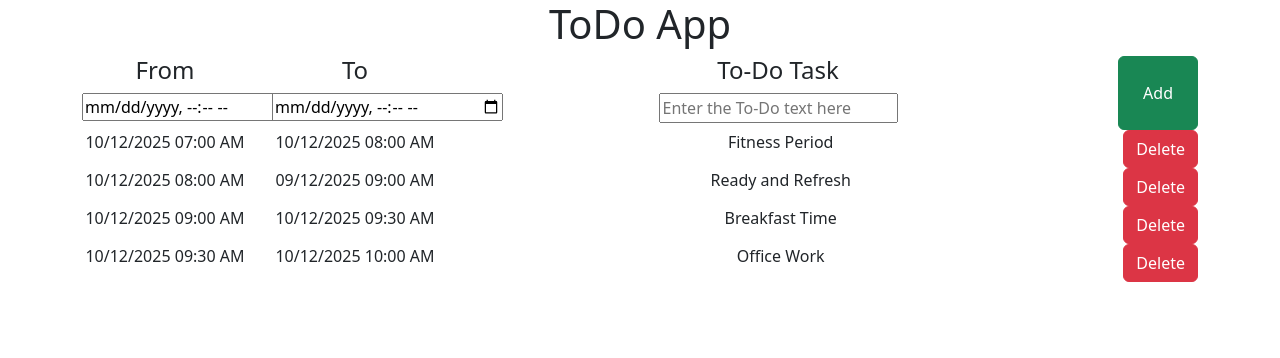
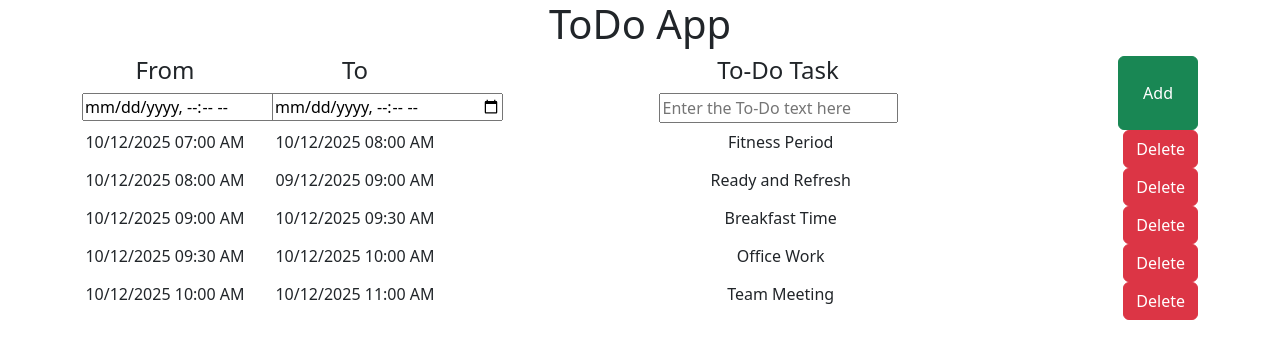
Before and after one commit to DATLARAVINDRABHUPATHIVARMA/ToDo-App-Version-1, a React (Vite) app: page / in a window 1280 px wide. Shown: the top 358 px of the page. Built offline with nearby package versions, Linux system fonts and the light colour scheme; the HTML template or start-up script is replaced by a standard one.

Commit message:
TO DO Version

```diff
--- a/src/App.jsx
+++ b/src/App.jsx
@@ -9,6 +9,7 @@ function App() {
     { todotask: "Ready and Refresh", todofrom: "10/12/2025 08:00 AM", todoto: "09/12/2025 09:00 AM" },
     { todotask: "Breakfast Time", todofrom: "10/12/2025 09:00 AM", todoto: "10/12/2025 09:30 AM" },
     { todotask: "Office Work", todofrom: "10/12/2025 09:30 AM", todoto: "10/12/2025 10:00 AM" },
+    { todotask: "Team Meeting", todofrom: "10/12/2025 10:00 AM", todoto: "10/12/2025 11:00 AM" },
   ]
 
   return (
```
